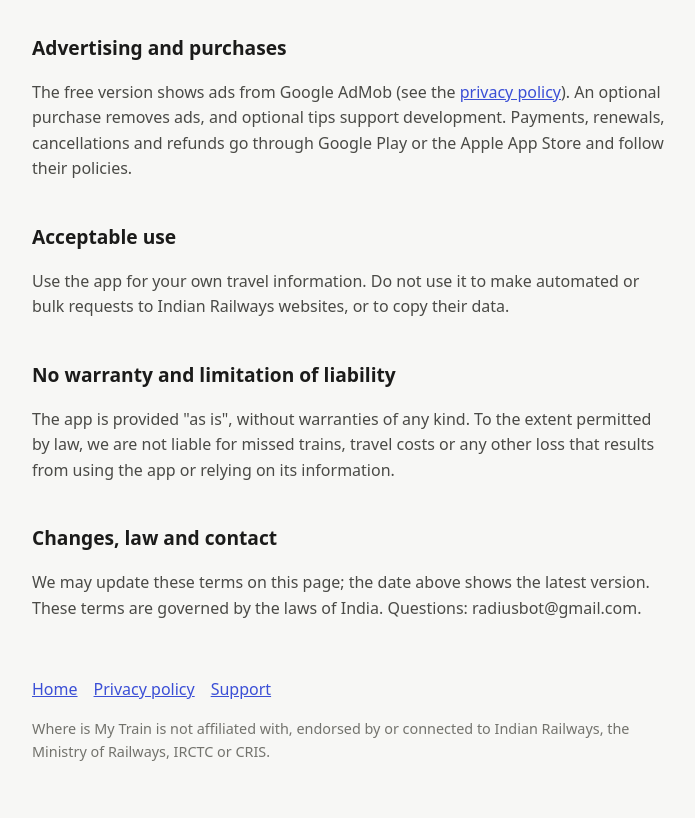
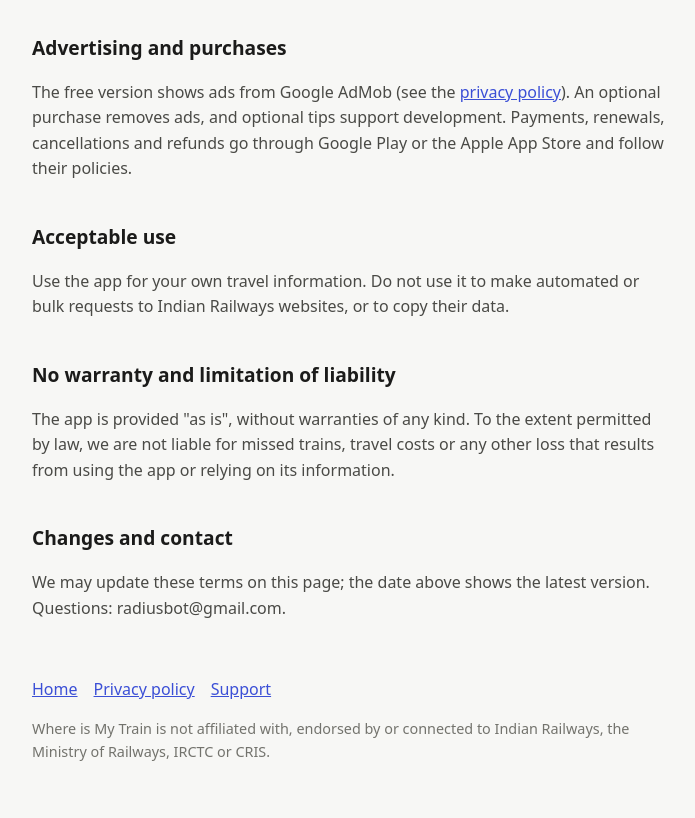
Before and after one commit to radiusbot/wmt-data, a plain HTML site: page site/terms.html in a window 1280 px wide. Shown: the part 815-1633 px from the top of the page, without its empty margins (288-983 px from the left). Drawn offline with Linux system fonts and the light colour scheme.

Commit message:
Terms: drop governing-law clause
Co-Authored-By: Claude Opus 5.5 <noreply@anthropic.com>

```diff
--- a/site/terms.html
+++ b/site/terms.html
@@ -34,8 +34,8 @@
   <h2>No warranty and limitation of liability</h2>
   <p>The app is provided "as is", without warranties of any kind. To the extent permitted by law, we are not liable for missed trains, travel costs or any other loss that results from using the app or relying on its information.</p>
 
-  <h2>Changes, law and contact</h2>
-  <p>We may update these terms on this page; the date above shows the latest version. These terms are governed by the laws of India. Questions: radiusbot@gmail.com.</p>
+  <h2>Changes and contact</h2>
+  <p>We may update these terms on this page; the date above shows the latest version. Questions: radiusbot@gmail.com.</p>
 </main>
 <footer>
   <nav><a href="index.html">Home</a><a href="privacy.html">Privacy policy</a><a href="support.html">Support</a></nav>
```
